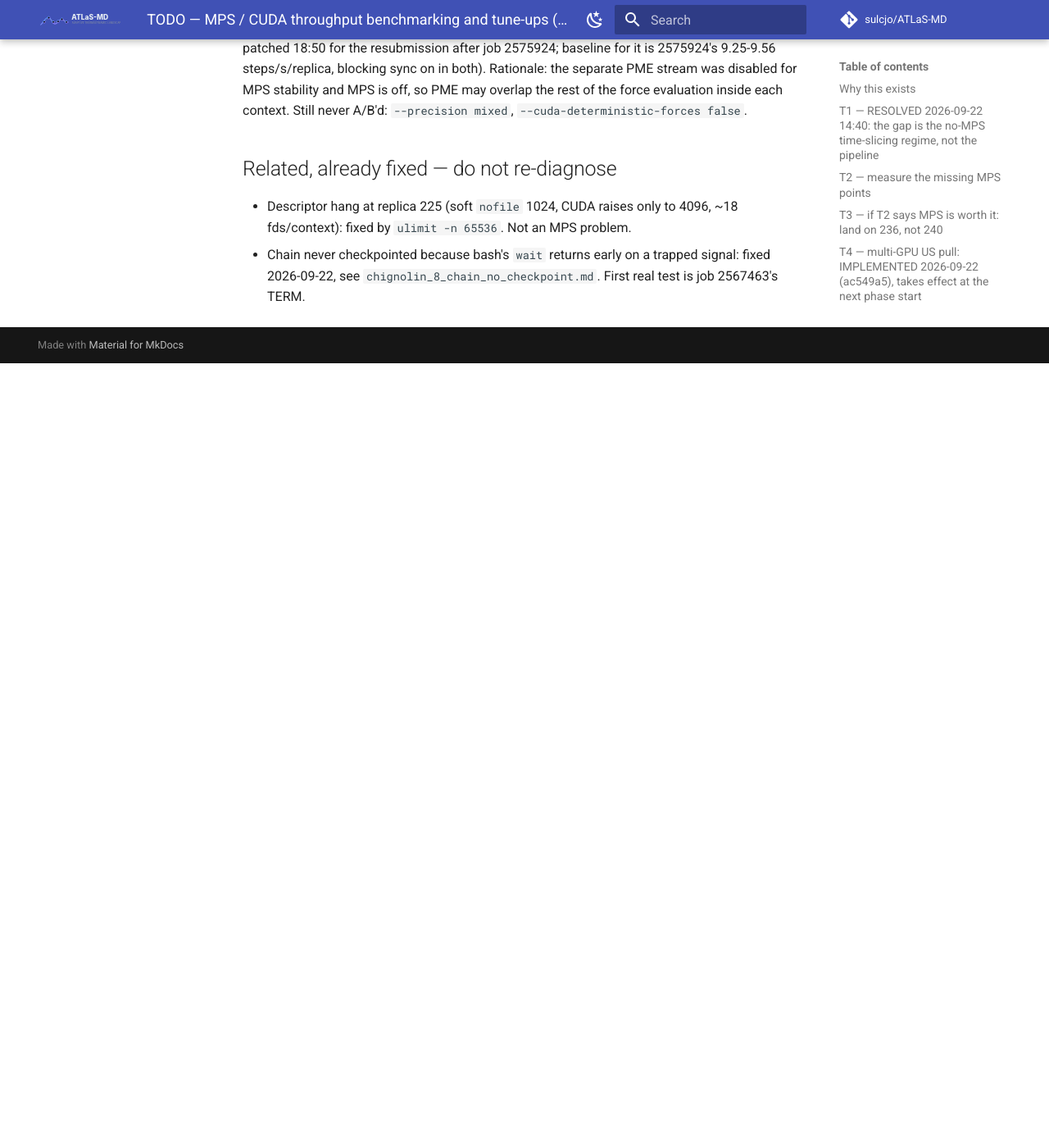
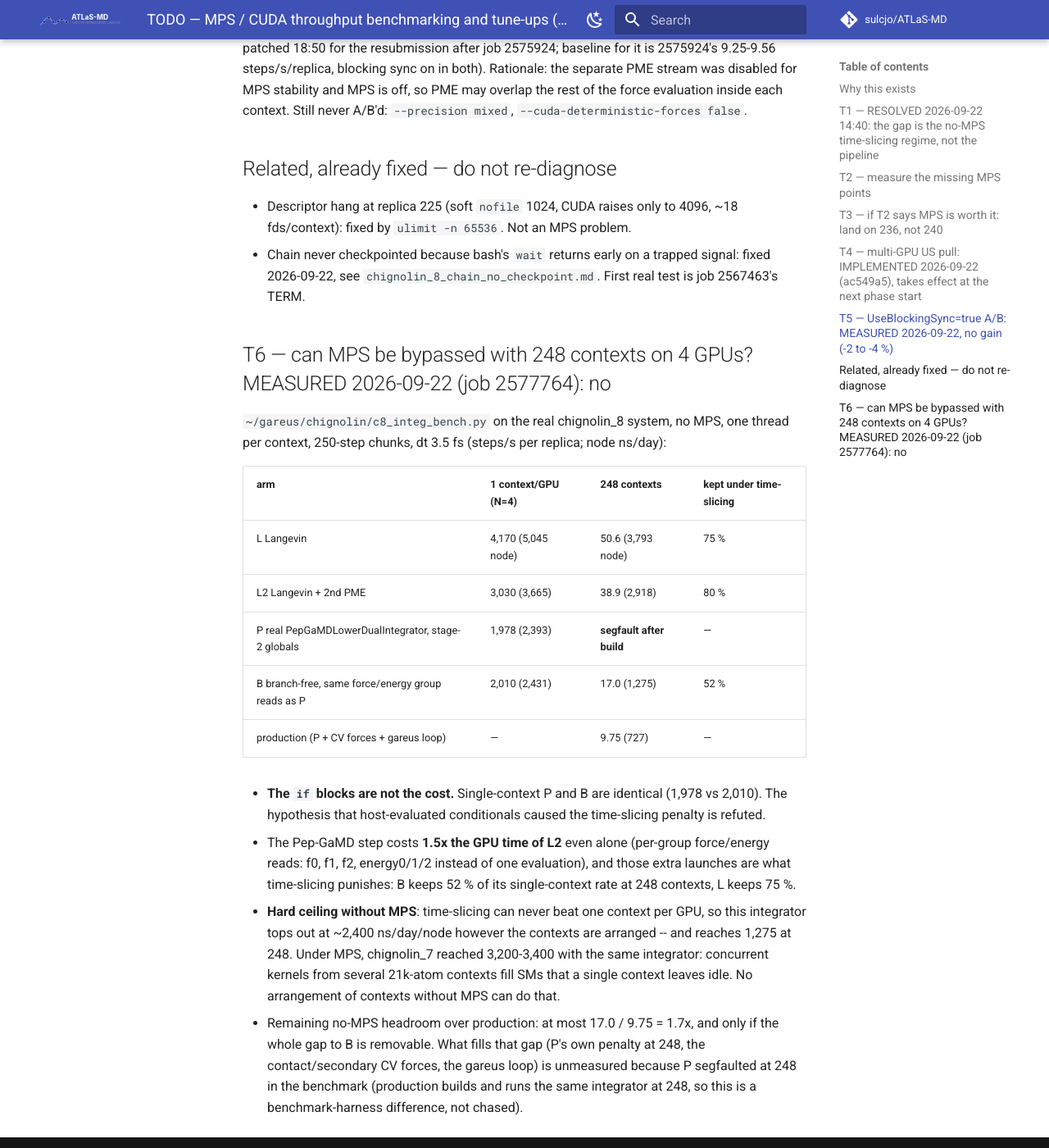
Before and after one commit to sulcjo/ATLaS-MD, an MkDocs documentation site: the page built from docs/atlas-md/developer/gpu-throughput-benchmark-todo.md, in a window 1280 px wide and 1400 px high, scrolled down 4616 px. Shown: the whole window at 82% size. Built offline with MkDocs 1.6.1 and Material for MkDocs 9.7.7, drawn with Linux system fonts in a browser that asks for light colours; comment, search, counter and statistics services are not loaded; before the commit the page ends 5059 px from its top, so only the background shows below that.

Commit message:
docs(chignolin_8): integrator benchmark -- MPS cannot be bypassed at 248 contexts
Job 2577764 on the real chignolin_8 system without MPS: a branch-free
Pep-GaMD integrator runs as fast as the real one on a single context (2,010 vs
1,978 steps/s), so the per-step conditionals are not the cost. The Pep-GaMD
step's per-group force and energy reads cost 1.5x the GPU time of Langevin with
two PMEs, and time-slicing keeps only 52 % of that rate at 248 contexts. The
no-MPS ceiling is the one-context-per-GPU rate, ~2,400 ns/day/node, below the
3,200-3,400 chignolin_7 reached under MPS with the same integrator.

Co-Authored-By: Claude Opus 5.5 (1M context) <noreply@anthropic.com>
Claude-Session: https://claude.ai/code/session_01Q18y6iQis1EjQq7BsWvFeS

```diff
--- a/docs/atlas-md/developer/gpu-throughput-benchmark-todo.md
+++ b/docs/atlas-md/developer/gpu-throughput-benchmark-todo.md
@@ -156,3 +156,32 @@ Still never A/B'd: `--precision mixed`, `--cuda-deterministic-forces false`.
   fixed by `ulimit -n 65536`. Not an MPS problem.
 - Chain never checkpointed because bash's `wait` returns early on a trapped signal: fixed
   2026-09-22, see `chignolin_8_chain_no_checkpoint.md`. First real test is job 2567463's TERM.
+
+## T6 — can MPS be bypassed with 248 contexts on 4 GPUs? MEASURED 2026-09-22 (job 2577764): no
+
+`~/gareus/chignolin/c8_integ_bench.py` on the real chignolin_8 system, no MPS, one thread per
+context, 250-step chunks, dt 3.5 fs (steps/s per replica; node ns/day):
+
+| arm | 1 context/GPU (N=4) | 248 contexts | kept under time-slicing |
+|---|---|---|---|
+| L   Langevin | 4,170 (5,045 node) | 50.6 (3,793 node) | 75 % |
+| L2  Langevin + 2nd PME | 3,030 (3,665) | 38.9 (2,918) | 80 % |
+| P   real PepGaMDLowerDualIntegrator, stage-2 globals | 1,978 (2,393) | **segfault after build** | — |
+| B   branch-free, same force/energy group reads as P | 2,010 (2,431) | 17.0 (1,275) | 52 % |
+| production (P + CV forces + gareus loop) | — | 9.75 (727) | — |
+
+- **The `if` blocks are not the cost.** Single-context P and B are identical (1,978 vs 2,010). The
+  hypothesis that host-evaluated conditionals caused the time-slicing penalty is refuted.
+- The Pep-GaMD step costs **1.5x the GPU time of L2** even alone (per-group force/energy reads:
+  f0, f1, f2, energy0/1/2 instead of one evaluation), and those extra launches are what time-slicing
+  punishes: B keeps 52 % of its single-context rate at 248 contexts, L keeps 75 %.
+- **Hard ceiling without MPS**: time-slicing can never beat one context per GPU, so this integrator
+  tops out at ~2,400 ns/day/node however the contexts are arranged -- and reaches 1,275 at 248.
+  Under MPS, chignolin_7 reached 3,200-3,400 with the same integrator: concurrent kernels from
+  several 21k-atom contexts fill SMs that a single context leaves idle. No arrangement of contexts
+  without MPS can do that.
+- Remaining no-MPS headroom over production: at most 17.0 / 9.75 = 1.7x, and only if the whole
+  gap to B is removable. What fills that gap (P's own penalty at 248, the contact/secondary CV
+  forces, the gareus loop) is unmeasured because P segfaulted at 248 in the benchmark (production
+  builds and runs the same integrator at 248, so this is a benchmark-harness difference, not
+  chased).
```
